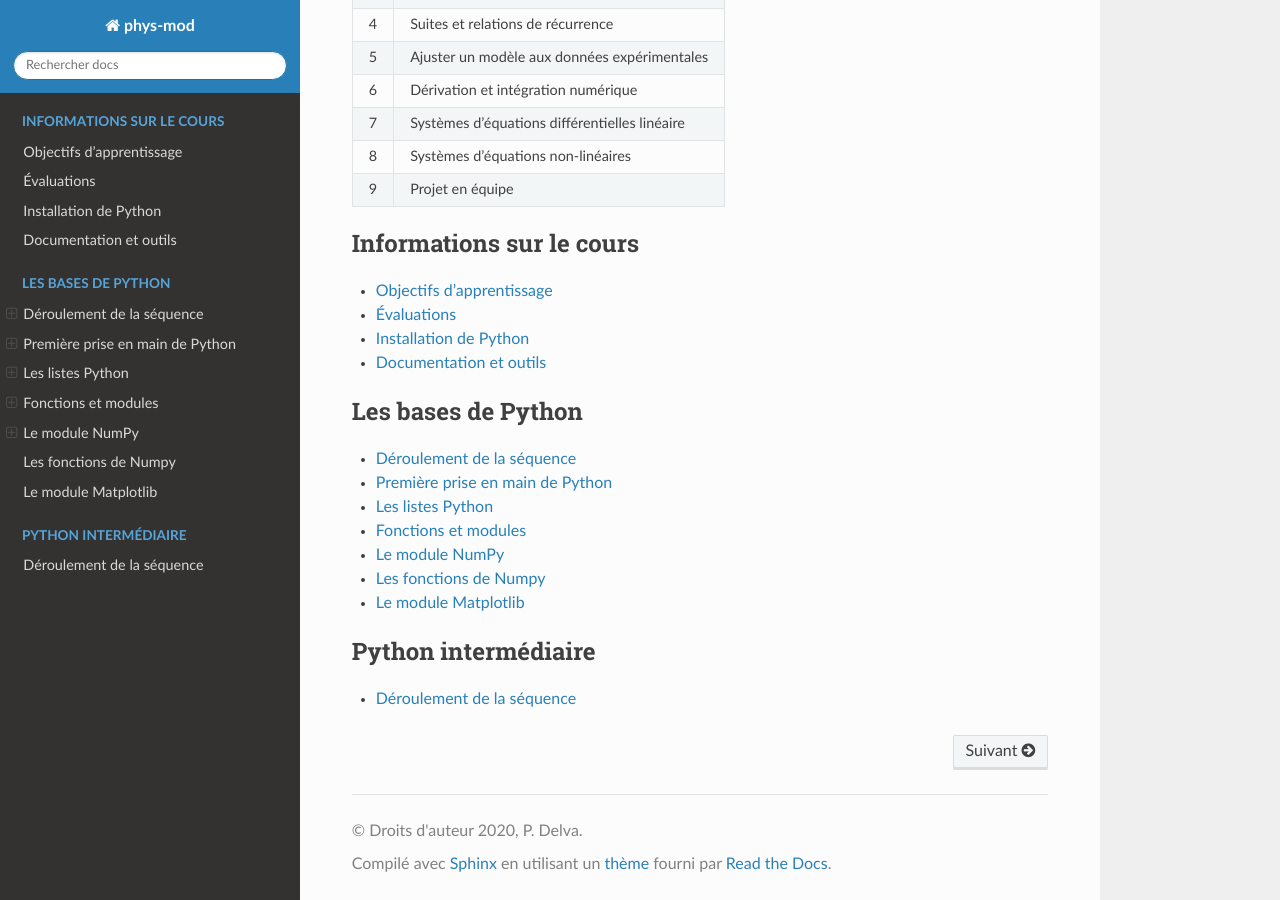
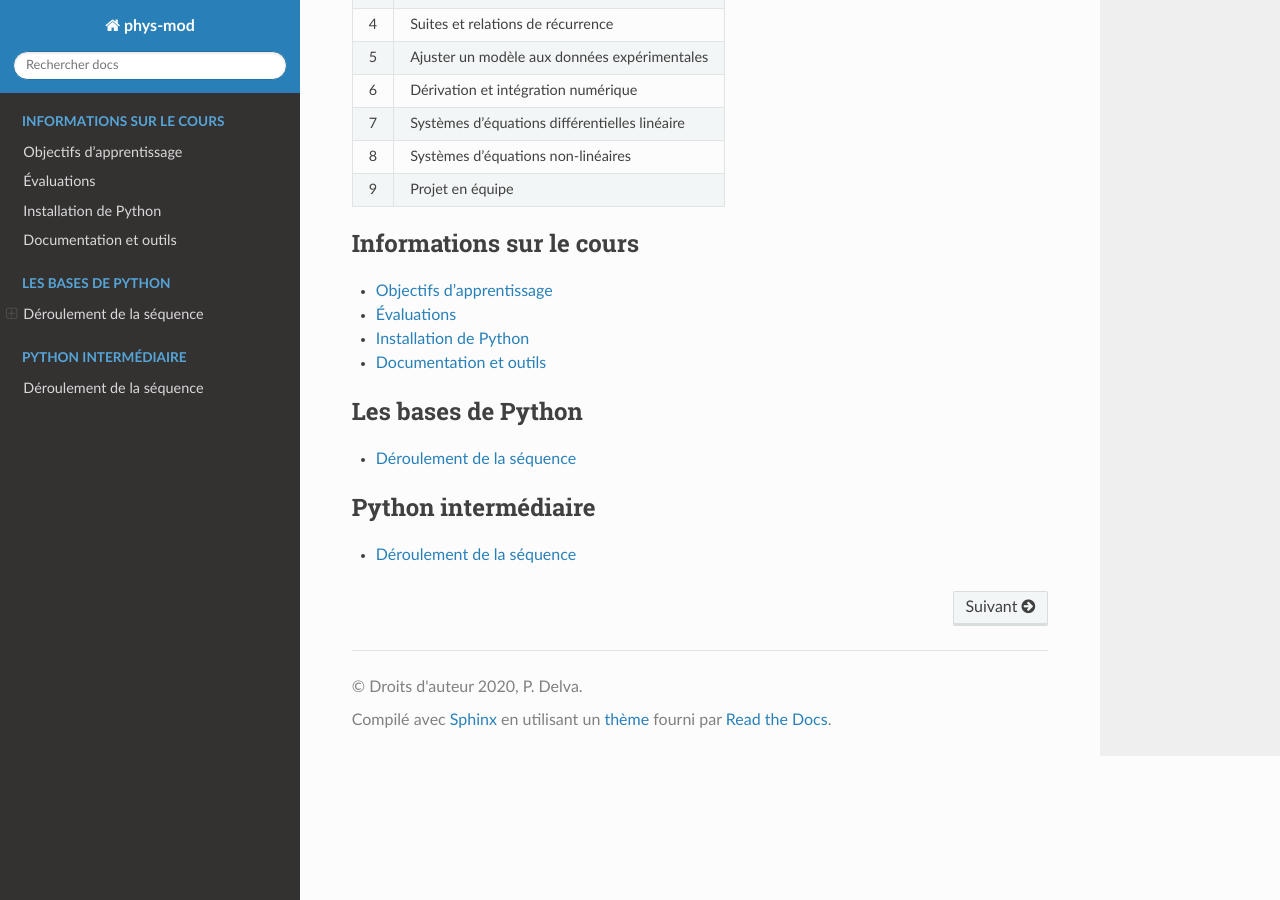
Before and after one commit to phys-mod/site, a Sphinx documentation site: the page built from source/index.rst, in a window 1280 px wide and 900 px high, scrolled down 1003 px. Built offline with Sphinx 7.4.7 and the Read the Docs theme 2.0.0, drawn with Linux system fonts in a browser that asks for light colours.

Commit message:
update index

```diff
--- a/source/index.rst
+++ b/source/index.rst
@@ -79,11 +79,11 @@ d'objectifs à atteindre et d'évaluations:
    :caption: Les bases de Python
 
    sequences/python-base/contenu
-   notebooks/python-base/prise-en-main.ipynb
-   notebooks/python-base/listes-python.ipynb
-   notebooks/python-base/fonctions-modules.ipynb
-   notebooks/python-base/module-numpy.ipynb
-   notebooks/python-base/fonctions-numpy.ipynb
+..   notebooks/python-base/prise-en-main.ipynb
+..   notebooks/python-base/listes-python.ipynb
+..   notebooks/python-base/fonctions-modules.ipynb
+..   notebooks/python-base/module-numpy.ipynb
+..   notebooks/python-base/fonctions-numpy.ipynb
    notebooks/python-base/module-matplotlib.ipynb
 
 .. toctree::
```
